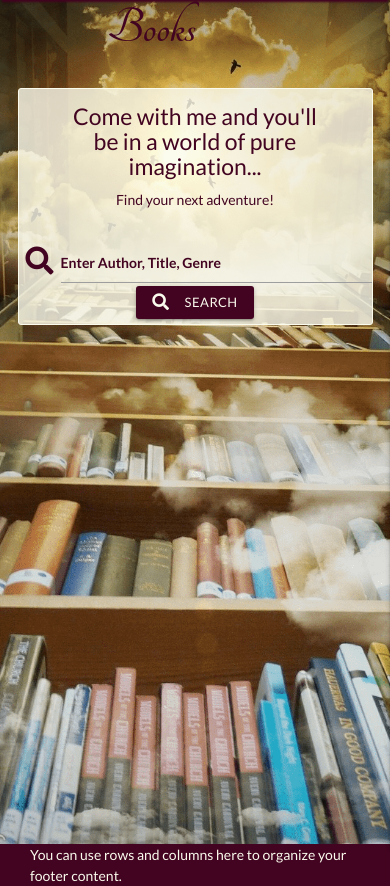
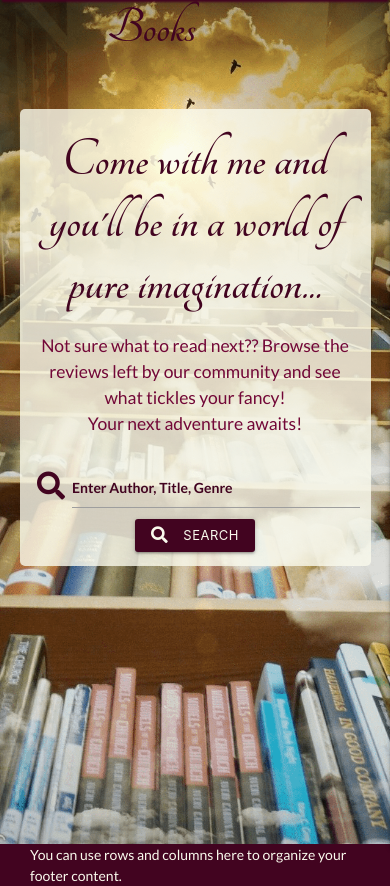
Before and after one commit to Code-Institute-Submissions/Fantastic-Books, a Flask app: page /search_mobile in a window 390 px wide. Shown: the part 56-942 px from the top of the page. Run offline with Flask 2, Linux system fonts and the light colour scheme; the visitor is signed in with stand-in values (Sample User, id 1); some libraries are stand-ins or nearby versions.

Commit message:
Wire up search functionality on search_mobile.html. Style search_mobile.html

```diff
--- a/static/css/style.css
+++ b/static/css/style.css
@@ -131,24 +131,6 @@ form.search-bar::after {
 }
 
 
-/* Mobile Search */
-.mobile-search {
-    margin-top: 6.25rem;
-    margin-left: 1.25rem;
-    margin-right: 1.25rem;
-    background: rgba(250, 250, 237, 0.8);
-    border: 1px solid #fafaed;
-    border-radius: 3px;
-    text-align: center;
-}
-
-.search-btn {
-    margin-top: 5px;
-    margin-bottom: 5px;
-    background: #420420;
-    color: #fafaed;
-    border-radius: 2px;
-}
 
 /* Background Images */
 .home-image{
@@ -591,6 +573,31 @@ textarea {
     font-size: 1.5rem;
 }
 
+/* Search Mobile */
+
+.mobile-search-container {
+    width: 90%;
+    margin: auto;
+    background-color: rgba(250, 250, 237, 0.8);
+    margin-top: 7.8rem;
+    border-radius: 5px;
+}
+.search-heading {
+    font-family: 'Tangerine', cursive;
+    font-weight: 700;
+    font-size: 4rem;
+}
+
+.search-text {
+    font-weight: 500;
+    font-size: 1.25rem;
+    color: #720737;
+}
+.search-btn {
+    margin-bottom: .675rem;
+    margin-top: 1.25rem;
+}
+
 /*404.html*/
 
 .f404 {
--- a/templates/404.html
+++ b/templates/404.html
@@ -11,7 +11,7 @@
                 <h2 class="f404-heading hide-on-med-and-up"><strong class="sub-404">404</strong><br> Page Not Found!</h2>
                 <p class="p404"> Oops! Seems we've hit a dead end!
                 <br> Let's get you back on the right path!
-                <br><a href="{{ url_for('home') }}" class="btn-404 btn-small">OK!</a>
+                <br><a href="{{ url_for('index') }}" class="btn-404 btn-small">OK!</a>
                 </p>
             </div>
         </div>
--- a/templates/base.html
+++ b/templates/base.html
@@ -25,7 +25,6 @@
                     <li><a href="{{ url_for('index') }}">Home</a></li>
                 {% if session.user %}
                     <li><a href="{{ url_for('profile', username=session['user']) }}">Profile</a></li>
-                    <li><a href="{{ url_for('search_mobile') }}">Search</a></li>
                     <li><a href="{{ url_for('reviews') }}">Reviews</a></li>
                     <li><a href="{{ url_for('add_review') }}">Add Review</a></li>
                     <li><a href="{{ url_for('logout') }}">Log Out</a></li>
--- a/templates/search_mobile.html
+++ b/templates/search_mobile.html
@@ -4,26 +4,28 @@
 
 <main class="bg-image search-image responsive-img">
 
-    <div class="mobile-search">
+    <div class="mobile-search-container center-align">
         <div class="row">
-            <div class="col s10 offset-s1">
-                <div class="center=align">
-                    <h5>Come with me and you'll be in a world of pure imagination...</h5>
-                    Find your next adventure!
-                </div>
+            <div class="col s12">
+                    <h4 class="search-heading">Come with me and you'll be in a world of pure imagination...</h4>
+                        <p class="search-text">Not sure what to read next?? Browse the reviews left
+                            by our community and see what tickles your fancy!
+                        <br> Your next adventure awaits!</p>
+
+                    <form action="{{ url_for('search') }}" method="post">
+                        <div class="row">
+                            <div class="input-field search col s12">
+                                <i class="fas fa-search prefix"></i>
+                                <input type="text" name="search" id="search" class="validate" required>
+                                <label for="search">Enter Author, Title, Genre</label>
+                            </div>
+                            <div>
+                            <button type="submit" class="btn-small search-btn"><i class="fas fa-search left"></i>Search</button>
+                            </div>
+                        </div>
+                    </form>
             </div>
         </div>
-
-        <form action="{{ url_for('search') }}" method="post" class="col s12">
-            <div class="row">
-                <div class="input-field search col s12">
-                    <i class="fas fa-search prefix"></i>
-                    <input type="text" name="query" id="query" class="validate" required>
-                    <label for="query">Enter Author, Title, Genre</label>
-                </div>
-            </div>
-                <div class="center-align"><a class="btn-small search-btn"><i class="fas fa-search left"></i>Search</a></div>
-        </form>
     </div>
 
 </main>
```
